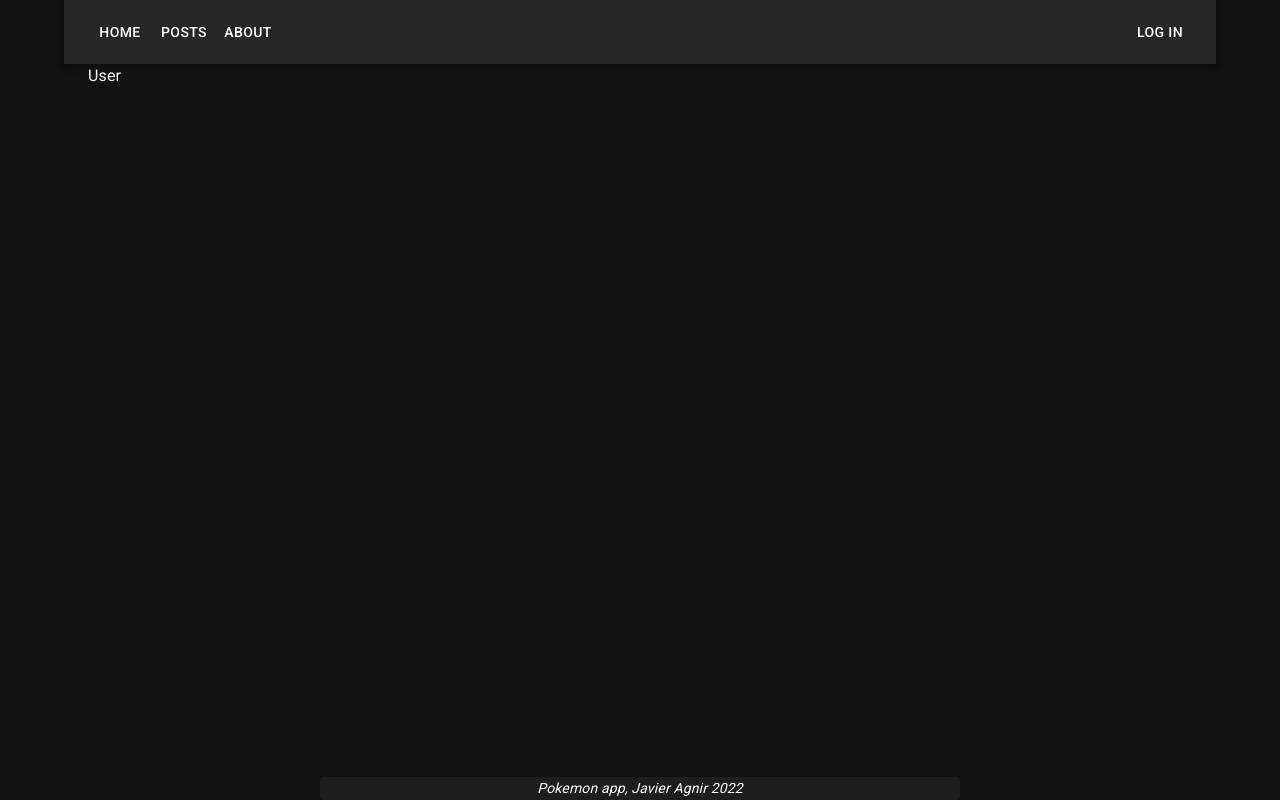
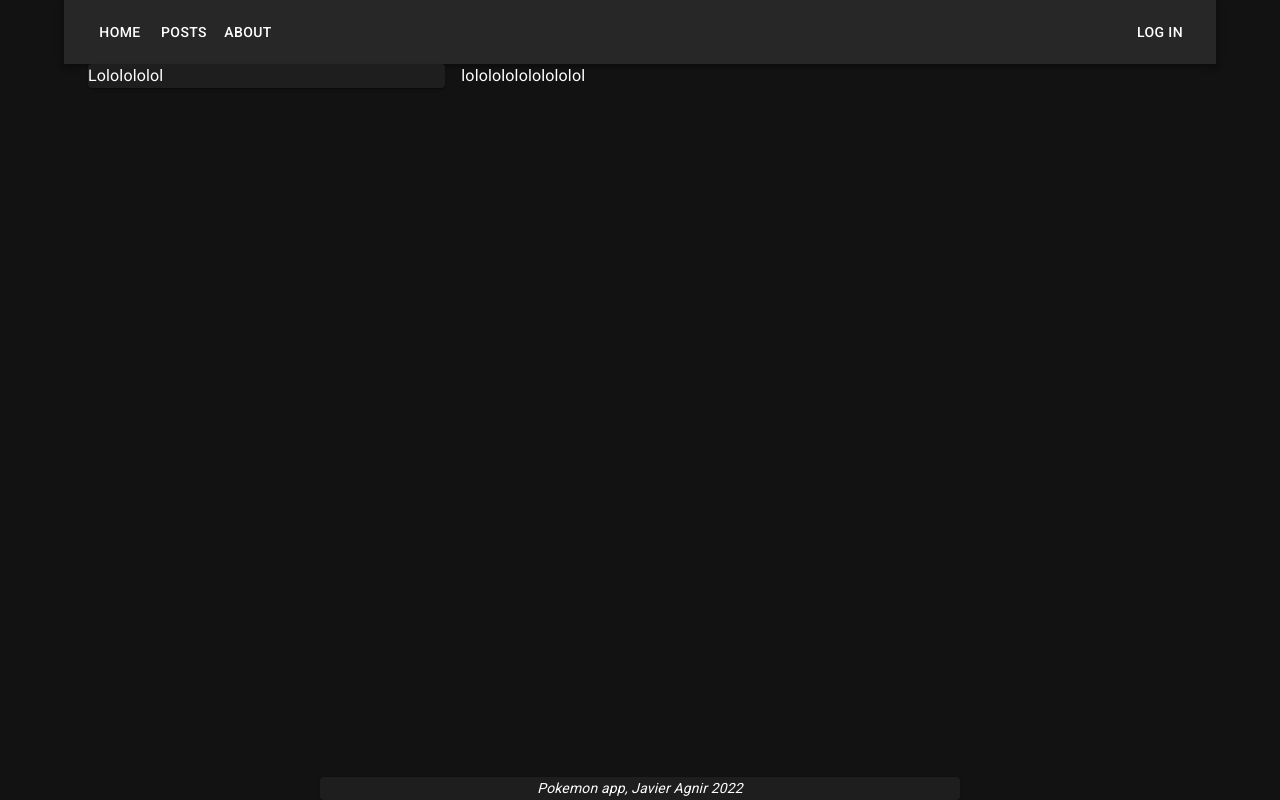
Before and after one commit to javieragnir/pokemon-site, a React (Create React App) app in the folder frontend/: page /user/1 in a window 1280 px wide. Built offline with nearby package versions, Linux system fonts and the light colour scheme.

Commit message:
make grid for user page

```diff
--- a/frontend/src/components/UserPage.js
+++ b/frontend/src/components/UserPage.js
@@ -1,9 +1,22 @@
-import { Container, Typography } from '@mui/material'
+import { Container, Typography, Grid, Box, Paper } from '@mui/material'
 
 const UserPage = () => {
   return (
     <Container>
-      <Typography>User</Typography>
+      <Grid container spacing={2}>
+        <Grid item xs={4}>
+          <Paper>
+            <Typography>Lololololol</Typography>
+          </Paper>
+        </Grid>
+        <Grid item xs={8}>
+          <Box>
+            <Typography>
+              lololololololololol
+            </Typography>
+          </Box>
+        </Grid>
+      </Grid>
     </Container>
   )
 }
```
